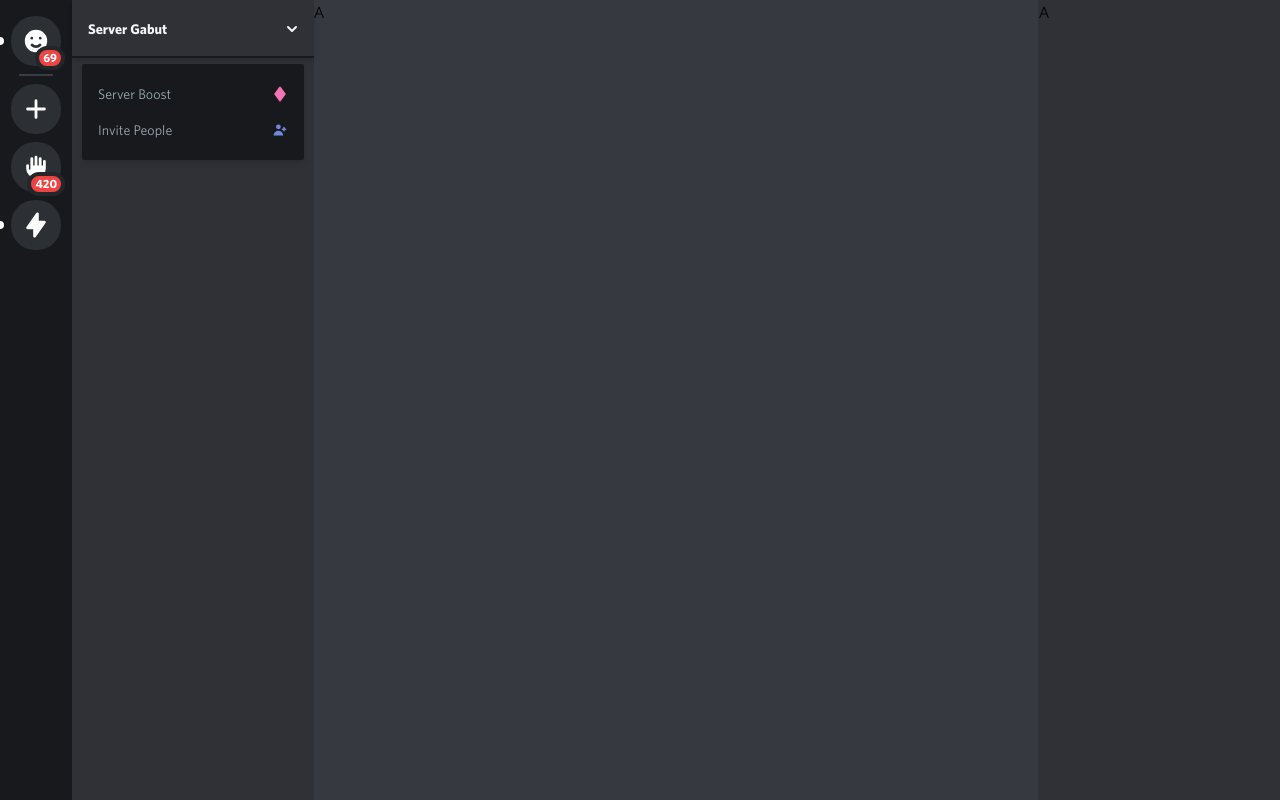
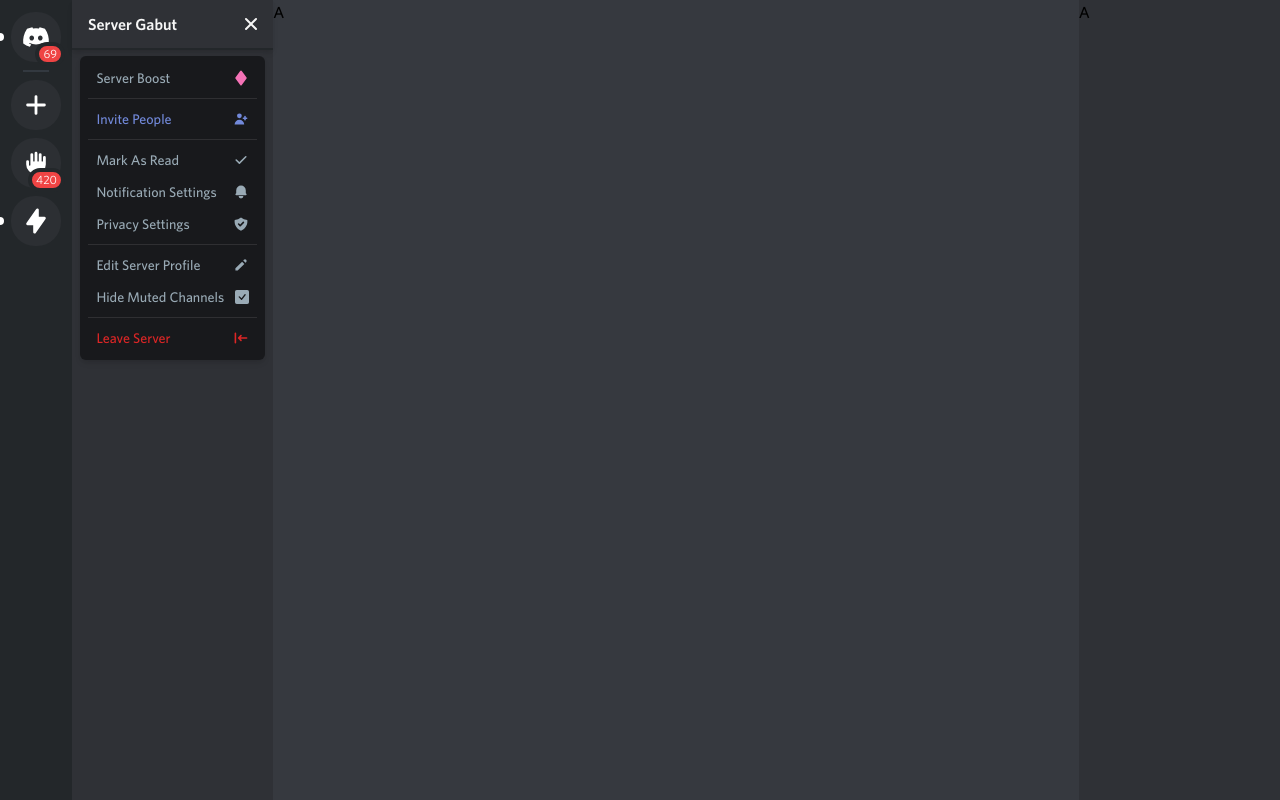
Before and after one commit to dotslashf/tailwind-discord, a React (Create React App) app: page / in a window 1280 px wide. Both pictures are taken after a click on the button "Server Gabut". Built offline with nearby package versions, Linux system fonts and the light colour scheme.

Commit message:
Add dropdown content sidebar

```diff
--- a/src/components/Content.js
+++ b/src/components/Content.js
@@ -2,11 +2,11 @@
 
 function Layout() {
   return (
-    <div className="bg-discord-shade-dark flex-1 grid grid-cols-10">
+    <div className="bg-discord-shade-dark flex-1 grid grid-cols-12">
       <div className="bg-discord-content-dark col-span-2">
         <ContentSidebar />
       </div>
-      <div className="bg-discord-content-light col-span-6">A</div>
+      <div className="bg-discord-content-light col-span-8">A</div>
       <div className="bg-discord-content-dark col-span-2">A</div>
     </div>
   );
--- a/src/components/Sidebar.js
+++ b/src/components/Sidebar.js
@@ -1,16 +1,17 @@
 import SidebarItem from './sidebar/SidebarItem';
-import { HiEmojiHappy, HiHand, HiLightningBolt, HiPlus } from 'react-icons/hi';
+import { HiHand, HiLightningBolt, HiPlus } from 'react-icons/hi';
+import { FaDiscord } from 'react-icons/fa';
 
 function Sidebar() {
   return (
-    <div className="relative flex flex-col top-0 left-0 items-center w-[4.5rem] bg-discord-shade-darkest text-white h-screen m-0 py-3">
+    <div className="relative flex flex-col top-0 left-0 items-center w-[4.5rem] bg-discord-shade-darker text-white h-screen m-0 py-2">
       <SidebarItem
-        icon={<HiEmojiHappy size="28" />}
+        icon={<FaDiscord size="28" />}
         isPillShown={true}
         notifCount={69}
         tooltipText="Home"
       />
-      <div className="border opacity-60 border-gray-600 px-4 mt-1 mb-1" />
+      <div className="border opacity-40 border-gray-600 px-3 mt-1 mb-1" />
       <SidebarItem icon={<HiPlus size="28" />} tooltipText="Add Server" />
       <SidebarItem
         icon={<HiHand size="28" />}
--- a/src/components/content.js/Dropdown.js
+++ b/src/components/content.js/Dropdown.js
@@ -1,7 +1,16 @@
 import { Menu, Transition } from '@headlessui/react';
 import { Fragment } from 'react';
-import { HiChevronDown, HiUserAdd } from 'react-icons/hi';
-import { BsSuitDiamondFill } from 'react-icons/bs';
+import {
+  HiChevronDown,
+  HiX,
+  HiUserAdd,
+  HiCheck,
+  HiBell,
+  HiShieldCheck,
+  HiLogin,
+  HiPencil,
+} from 'react-icons/hi';
+import { BsSuitDiamondFill, BsCheckSquareFill } from 'react-icons/bs';
 
 export default function Dropdown({ serverName }) {
   return (
@@ -10,15 +19,23 @@
         as="div"
         className="flex text-left relative items-center justify-center"
       >
-        <div className="relative w-full px-4 py-4 border-b-2 border-discord-shade-darkest shadow-md">
-          <Menu.Button className="inline-flex w-full justify-between text-sm font-semibold text-discord-shade-grayLight">
+        {({ open }) => (
+          <>
+            <div className="relative w-full px-4 py-3 border-b-2 border-discord-shade-darker shadow-md">
+              <Menu.Button className="inline-flex w-full justify-between font-medium items-center text-discord-shade-grayLight">
                 <div>{serverName}</div>
+                {open ? (
+                  <div>
+                    <HiX className="w-5 h-5 ml-2 -mr-1" aria-hidden="true" />
+                  </div>
+                ) : (
                   <div>
                     <HiChevronDown
-                className="w-5 h-5 ml-2 -mr-1 text-violet-200 hover:text-violet-100"
+                      className="w-5 h-5 ml-2 -mr-1"
                       aria-hidden="true"
                     />
                   </div>
+                )}
               </Menu.Button>
             </div>
             <Transition
@@ -30,8 +47,8 @@
               leaveFrom="transform opacity-100 scale-100"
               leaveTo="transform opacity-0 scale-95"
             >
-          <Menu.Items className="absolute w-11/12 top-16 origin-top bg-discord-shade-darkest divide-y rounded-sm shadow-md">
-            <div className="px-2 py-3 text-xs">
+              <Menu.Items className="absolute w-11/12 top-14 origin-top bg-discord-shade-darkest divide-y rounded-md shadow-md">
+                <div className="px-2 py-1.5">
                   <Menu.Item>
                     {({ active }) => (
                       <button
@@ -39,25 +56,29 @@
                           active
                             ? 'bg-discord-blue-default text-white'
                             : 'text-discord-shade-gray'
-                    } group flex justify-between rounded-sm items-center w-full px-2 py-2 text-sm`}
+                        } group flex justify-between rounded-sm items-center w-full px-2 py-1.5 text-sm`}
                       >
                         Server Boost
                         {active ? (
                           <BsSuitDiamondFill size="16" className="text-white" />
                         ) : (
-                      <BsSuitDiamondFill size="16" className="text-pink-400" />
+                          <BsSuitDiamondFill
+                            size="16"
+                            className="text-pink-400"
+                          />
                         )}
                       </button>
                     )}
                   </Menu.Item>
+                  <hr className="border-t my-1 border-discord-shade-grayLight border-opacity-10" />
                   <Menu.Item>
                     {({ active }) => (
                       <button
                         className={`${
                           active
                             ? 'bg-discord-blue-default text-white'
-                        : 'text-discord-shade-gray'
-                    } group flex justify-between rounded-sm items-center w-full px-2 py-2 text-sm`}
+                            : 'text-discord-blue-light'
+                        } group flex justify-between rounded-sm items-center w-full px-2 py-1.5 text-sm`}
                       >
                         Invite People
                         {active ? (
@@ -71,9 +92,135 @@
                       </button>
                     )}
                   </Menu.Item>
+                  <hr className="border-t my-1 border-discord-shade-grayLight border-opacity-10" />
+                  <Menu.Item>
+                    {({ active }) => (
+                      <button
+                        className={`${
+                          active
+                            ? 'bg-discord-blue-default text-white'
+                            : 'text-discord-shade-gray'
+                        } group flex justify-between rounded-sm items-center w-full px-2 py-1.5 text-sm`}
+                      >
+                        Mark As Read
+                        {active ? (
+                          <HiCheck size="16" className="text-white" />
+                        ) : (
+                          <HiCheck
+                            size="16"
+                            className="text-discord-shade-gray"
+                          />
+                        )}
+                      </button>
+                    )}
+                  </Menu.Item>
+                  <Menu.Item>
+                    {({ active }) => (
+                      <button
+                        className={`${
+                          active
+                            ? 'bg-discord-blue-default text-white'
+                            : 'text-discord-shade-gray'
+                        } group flex justify-between rounded-sm items-center w-full px-2 py-1.5 text-sm`}
+                      >
+                        Notification Settings
+                        {active ? (
+                          <HiBell size="16" className="text-white" />
+                        ) : (
+                          <HiBell
+                            size="16"
+                            className="text-discord-shade-gray"
+                          />
+                        )}
+                      </button>
+                    )}
+                  </Menu.Item>
+                  <Menu.Item>
+                    {({ active }) => (
+                      <button
+                        className={`${
+                          active
+                            ? 'bg-discord-blue-default text-white'
+                            : 'text-discord-shade-gray'
+                        } group flex justify-between rounded-sm items-center w-full px-2 py-1.5 text-sm`}
+                      >
+                        Privacy Settings
+                        {active ? (
+                          <HiShieldCheck size="16" className="text-white" />
+                        ) : (
+                          <HiShieldCheck
+                            size="16"
+                            className="text-discord-shade-gray"
+                          />
+                        )}
+                      </button>
+                    )}
+                  </Menu.Item>
+                  <hr className="border-t my-1 border-discord-shade-grayLight border-opacity-10" />
+                  <Menu.Item>
+                    {({ active }) => (
+                      <button
+                        className={`${
+                          active
+                            ? 'bg-discord-blue-default text-white'
+                            : 'text-discord-shade-gray'
+                        } group flex justify-between rounded-sm items-center w-full px-2 py-1.5 text-sm`}
+                      >
+                        Edit Server Profile
+                        {active ? (
+                          <HiPencil size="16" className="text-white" />
+                        ) : (
+                          <HiPencil
+                            size="16"
+                            className="text-discord-shade-gray"
+                          />
+                        )}
+                      </button>
+                    )}
+                  </Menu.Item>
+                  <Menu.Item>
+                    {({ active }) => (
+                      <button
+                        className={`${
+                          active
+                            ? 'bg-discord-blue-default text-white'
+                            : 'text-discord-shade-gray'
+                        } group flex justify-between rounded-sm items-center w-full px-2 py-1.5 text-sm`}
+                      >
+                        Hide Muted Channels
+                        {active ? (
+                          <BsCheckSquareFill size="14" className="text-white" />
+                        ) : (
+                          <BsCheckSquareFill
+                            size="14"
+                            className="text-discord-shade-gray"
+                          />
+                        )}
+                      </button>
+                    )}
+                  </Menu.Item>
+                  <hr className="border-t my-1 border-discord-shade-grayLight border-opacity-10" />
+                  <Menu.Item>
+                    {({ active }) => (
+                      <button
+                        className={`${
+                          active ? 'bg-red-600 text-white' : 'text-red-600'
+                        } group flex justify-between rounded-sm items-center w-full px-2 py-1.5 text-sm`}
+                      >
+                        Leave Server
+                        {active ? (
+                          <HiLogin size="16" className="text-white" />
+                        ) : (
+                          <HiLogin size="16" className="text-red-600" />
+                        )}
+                      </button>
+                    )}
+                  </Menu.Item>
                 </div>
               </Menu.Items>
             </Transition>
+          </>
+        )}
       </Menu>
     </>
   );
--- a/src/fonts/whitney/style.css
+++ b/src/fonts/whitney/style.css
@@ -3,14 +3,14 @@
 @font-face {
   font-family: 'Whitney';
   font-style: normal;
-  font-weight: 500;
+  font-weight: 400;
   src: local('Whitney Medium'), url('whitneymedium.woff') format('woff');
 }
 
 @font-face {
   font-family: 'Whitney';
   font-style: italic;
-  font-weight: 500;
+  font-weight: 400;
   src: local('Whitney Medium Italic'),
     url('whitneymediumitalic.woff') format('woff');
 }
@@ -33,14 +33,14 @@
 @font-face {
   font-family: 'Whitney';
   font-style: normal;
-  font-weight: 400;
+  font-weight: 800;
   src: local('Whitney Book Regular'), url('whitneybook.woff') format('woff');
 }
 
 @font-face {
   font-family: 'Whitney';
   font-style: italic;
-  font-weight: 400;
+  font-weight: 200;
   src: local('Whitney Light Regular'), url('whitneylight.woff') format('woff');
 }
 
```
Lines whose indentation alone changed are shown as unchanged.
